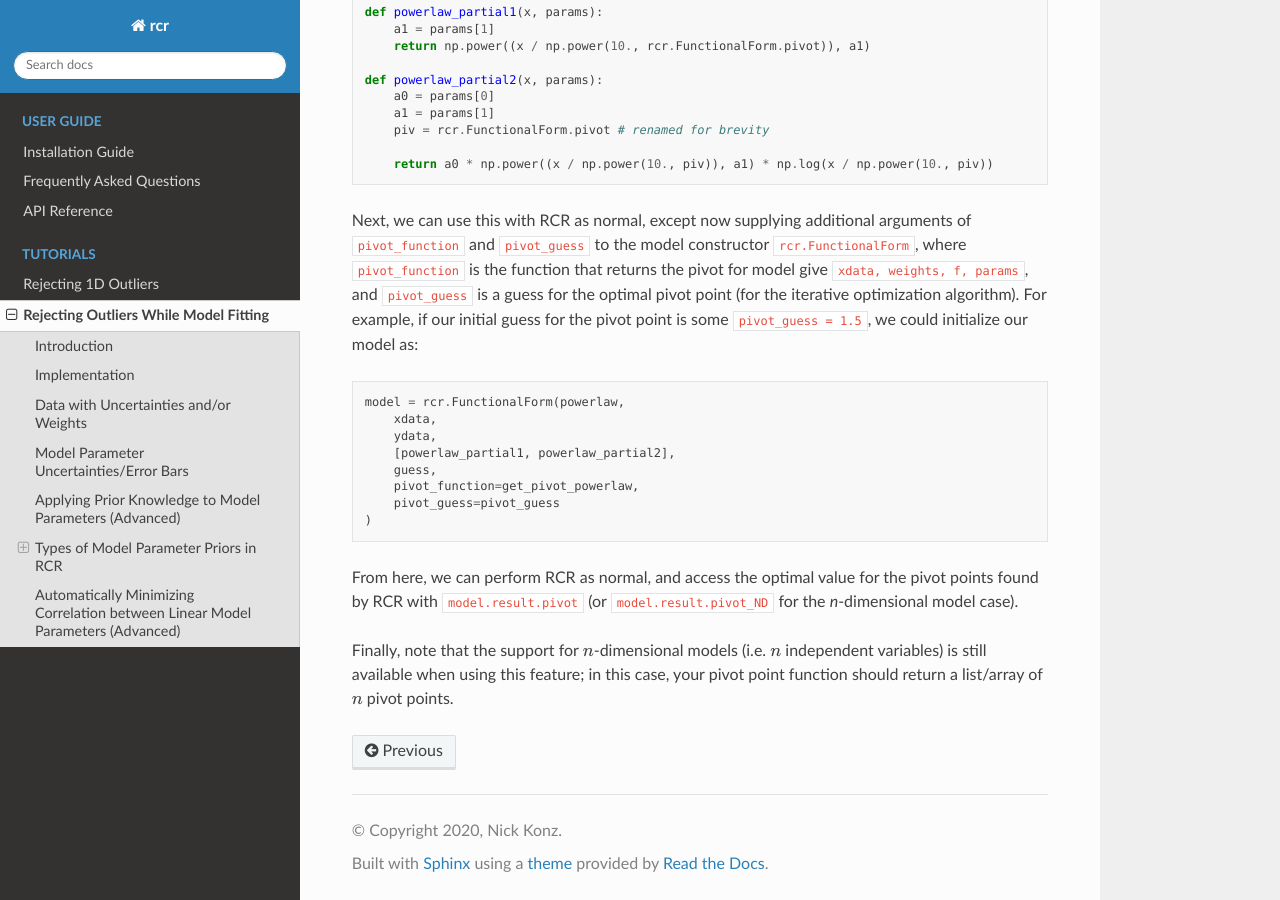
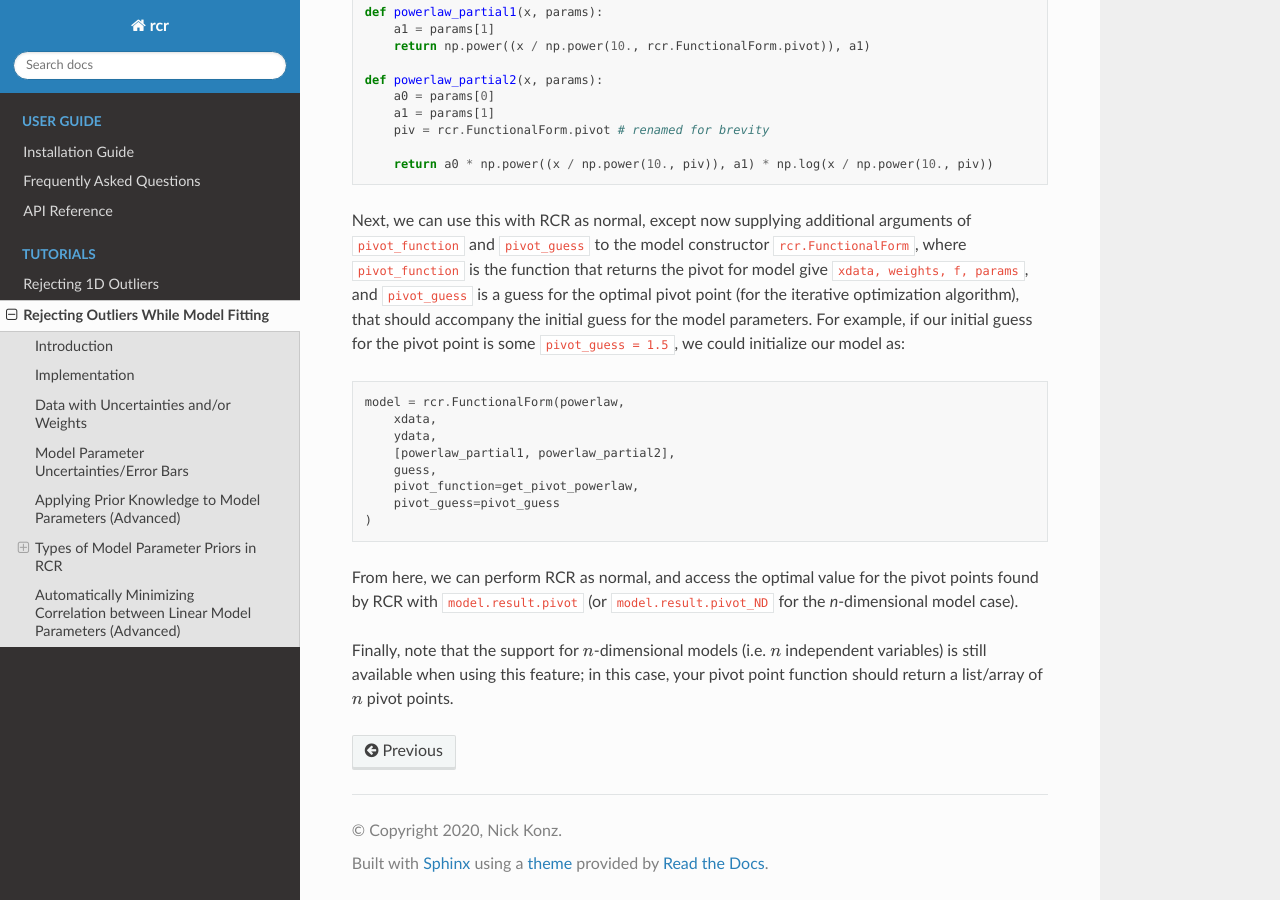
Before and after one commit to nickk124/robust-outlier-rejection, a Sphinx documentation site: the page built from docs/source/tutorials/functional.rst, in a window 1280 px wide and 900 px high, scrolled down 15125 px. Built offline with Sphinx 7.4.7 and the Read the Docs theme 2.0.0, drawn with Linux system fonts in a browser that asks for light colours.

Commit message:
Added bit in functional tutorial about syncing pivot point guess with model parameters guess

```diff
--- a/docs/source/tutorials/functional.rst
+++ b/docs/source/tutorials/functional.rst
@@ -683,7 +683,6 @@ Therefore, given some fitted :math:`m`, the fitted intercept will be impacted by
 As shown in `Trotter (2011) <https://cdr.lib.unc.edu/concern/dissertations/1544bq461>`_,
 there exists some optimal :math:`x_p` that minimizes the correlation between :math:`b` and :math:`m`.
 
-
 RCR has an algorithm for this; but first, why does this matter? One reason is
 that if the linear parameters are uncorrelated with each other, then the uncertainty
 in their estimation can be represented with simple, one-dimensional error bars. However,
@@ -770,7 +769,8 @@ Next, we can use this with RCR as normal, except now supplying additional argume
 of ``pivot_function`` and ``pivot_guess`` to the model constructor ``rcr.FunctionalForm``,
 where ``pivot_function`` is the function that returns
 the pivot for model give ``xdata, weights, f, params``, and ``pivot_guess`` is a guess for the optimal
-pivot point (for the iterative optimization algorithm). For example, if our initial guess for the pivot point
+pivot point (for the iterative optimization algorithm), that should accompany the initial guess for the model parameters.
+For example, if our initial guess for the pivot point
 is some ``pivot_guess = 1.5``, we could initialize our model as:
 
 .. code-block:: python
```
